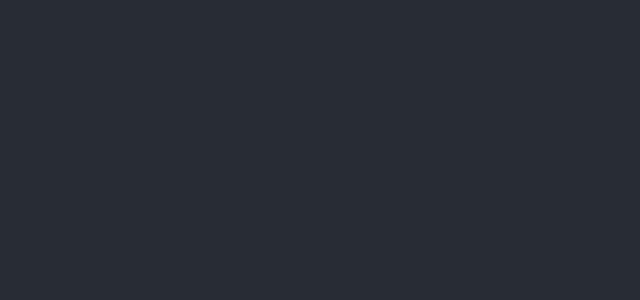
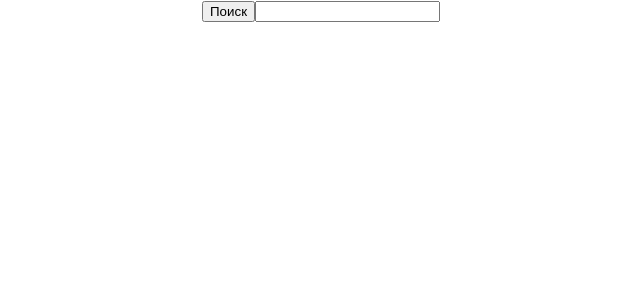
Before and after one commit to Eugenia-gal/goit-react-hw-03-image-finder, a React (Create React App) app: page / in a window 1280 px wide. Shown: the top 300 px of the page, without its empty margins (319-959 px from the left). Built offline with nearby package versions, Linux system fonts and the light colour scheme.

Commit message:
add searchBar

```diff
--- a/public/index.html
+++ b/public/index.html
@@ -24,7 +24,7 @@
       work correctly both with client-side routing and a non-root public URL.
       Learn how to configure a non-root public URL by running `npm run build`.
     -->
-    <title>React App</title>
+    <title>Image Finder</title>
   </head>
   <body>
     <noscript>You need to enable JavaScript to run this app.</noscript>
--- a/src/App.js
+++ b/src/App.js
@@ -1,11 +1,25 @@
+import { Component } from 'react';
 import './App.css';
+import { SearchBar } from './Components/SearchBar/SearchBar';
 
-function App() {
-  return (
-    <div className="App">
-      <header className="App-header"></header>
-    </div>
-  );
+class App extends Component {
+  state = {
+    searchQuery: '',
+  };
+
+  handleSubmit = e => {
+    e.preventDefault();
+    console.log(e.target.elements.search);
+    // this.setState({ searchQuery: e.target });
+  };
+
+  render() {
+    return (
+      <div className="App">
+        <SearchBar onSubmit={this.handleSubmit} />
+      </div>
+    );
+  }
 }
 
 export default App;
--- /dev/null
+++ b/src/Components/SearchBar/SearchBar.jsx
@@ -0,0 +1,36 @@
+import React, { Component } from 'react';
+
+// TODO:
+// найти видео про вставку иконок в кнопку
+
+export class SearchBar extends Component {
+  state = {
+    search: '',
+  };
+
+  handleChange = e => {
+    this.setState({ search: e.target.value });
+  };
+
+  handleSubmit = e => {
+    e.preventDefault();
+    this.props.onSubmit(this.state);
+    this.setState('');
+  };
+
+  render() {
+    return (
+      <form onSubmit={this.handleSubmit}>
+        <button type="submit">Поиск</button>
+        <input
+          type="text"
+          name="search"
+          value={this.state.input}
+          onChange={this.handleChange}
+        />
+      </form>
+    );
+  }
+}
+
+export default SearchBar;
--- /dev/null
+++ b/src/Components/SearchBar/index.js
@@ -0,0 +1 @@
+export { default } from './SearchBar';
```
Also changed, not shown: src/Components/SearchBar/SearchBar.module.css (added), 1 other file (tests, documents, lock files or other folders).
